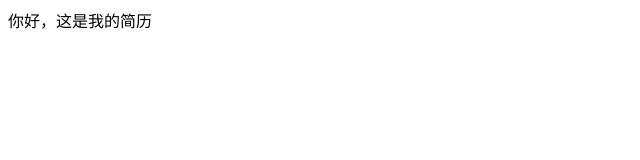
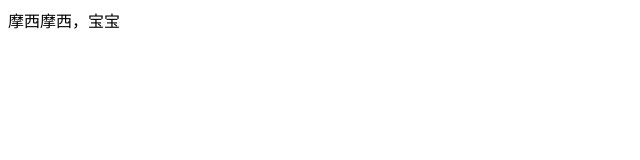
Before and after one commit to youailee/youailee.github.io, a plain HTML site: page index.html in a window 1280 px wide. Shown: the whole page, without its empty margins (0-640 px from the left). Drawn offline with Linux system fonts and the light colour scheme.

Commit message:
Update index.html

```diff
--- a/index.html
+++ b/index.html
@@ -7,6 +7,6 @@
     <title>Document</title>
 </head>
 <body>
-    <div>你好，这是我的简历</div>
+    <div>摩西摩西，宝宝</div>
 </body>
 </html>
```
